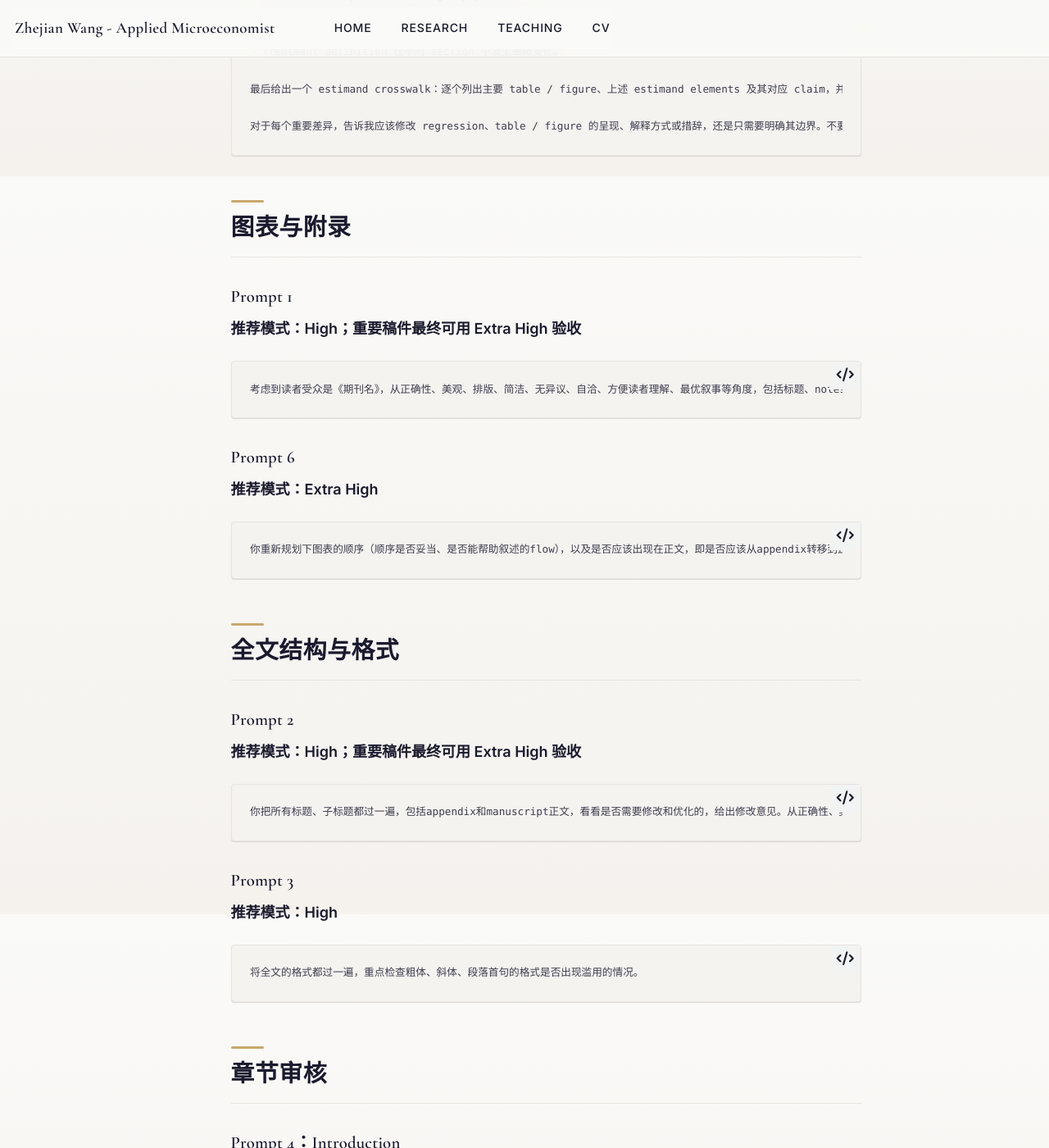
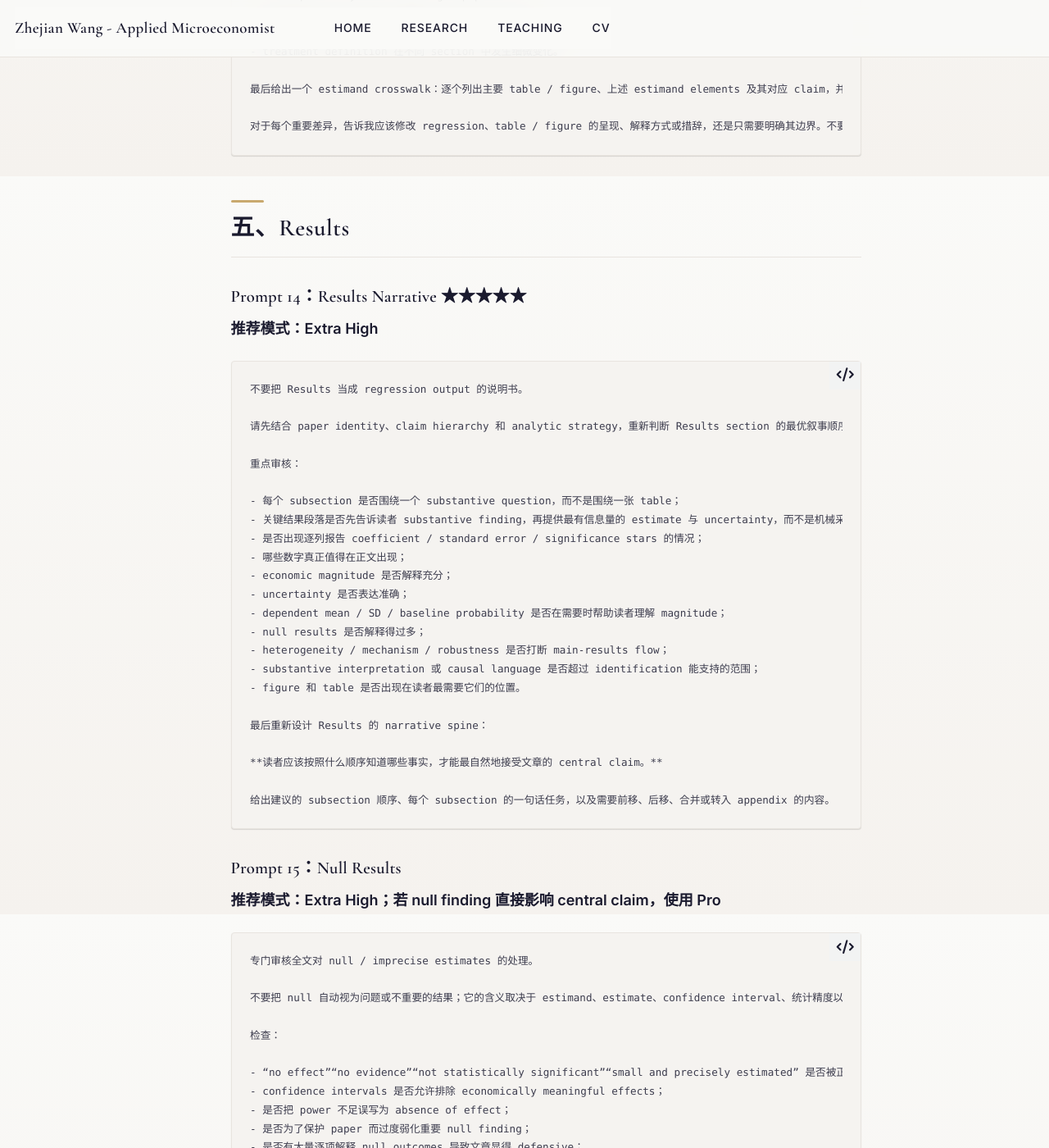
Before and after one commit to zhejianw/zhejianw.github.io, a Jekyll site: the page built from ai/prompts/index.md, in a window 1280 px wide and 1400 px high, scrolled down 6085 px. Shown: the whole window at 82% size. Built offline with Jekyll 4.4.1, drawn with Linux system fonts in a browser that asks for light colours; a script that is not in the unit is left out; some of the changed text lies outside the part shown.

Commit message:
Add strengthened results narrative and null results prompts

```diff
--- a/ai/prompts/index.md
+++ b/ai/prompts/index.md
@@ -263,6 +263,67 @@ last_updated: 2026-08-26
 对于每个重要差异，告诉我应该修改 regression、table / figure 的呈现、解释方式或措辞，还是只需要明确其边界。不要为了表面一致而强迫所有分析估计同一个 estimand。
 ~~~
 
+## 五、Results
+
+### Prompt 14：Results Narrative ★★★★★
+
+**推荐模式：Extra High**
+
+~~~text
+不要把 Results 当成 regression output 的说明书。
+
+请先结合 paper identity、claim hierarchy 和 analytic strategy，重新判断 Results section 的最优叙事顺序。
+
+重点审核：
+
+- 每个 subsection 是否围绕一个 substantive question，而不是围绕一张 table；
+- 关键结果段落是否先告诉读者 substantive finding，再提供最有信息量的 estimate 与 uncertainty，而不是机械采用同一种段落模板；
+- 是否出现逐列报告 coefficient / standard error / significance stars 的情况；
+- 哪些数字真正值得在正文出现；
+- economic magnitude 是否解释充分；
+- uncertainty 是否表达准确；
+- dependent mean / SD / baseline probability 是否在需要时帮助读者理解 magnitude；
+- null results 是否解释得过多；
+- heterogeneity / mechanism / robustness 是否打断 main-results flow；
+- substantive interpretation 或 causal language 是否超过 identification 能支持的范围；
+- figure 和 table 是否出现在读者最需要它们的位置。
+
+最后重新设计 Results 的 narrative spine：
+
+**读者应该按照什么顺序知道哪些事实，才能最自然地接受文章的 central claim。**
+
+给出建议的 subsection 顺序、每个 subsection 的一句话任务，以及需要前移、后移、合并或转入 appendix 的内容。
+~~~
+
+### Prompt 15：Null Results
+
+**推荐模式：Extra High；若 null finding 直接影响 central claim，使用 Pro**
+
+~~~text
+专门审核全文对 null / imprecise estimates 的处理。
+
+不要把 null 自动视为问题或不重要的结果；它的含义取决于 estimand、estimate、confidence interval、统计精度以及 economically meaningful effect 的范围。
+
+检查：
+
+- “no effect”“no evidence”“not statistically significant”“small and precisely estimated” 是否被正确区分；
+- confidence intervals 是否允许排除 economically meaningful effects；
+- 是否把 power 不足误写为 absence of effect；
+- 是否为了保护 paper 而过度弱化重要 null finding；
+- 是否有大量逐项解释 null outcomes 导致文章显得 defensive；
+- null finding 的正文或 appendix placement 是否由 substantive importance 决定，而不是由 statistical significance 决定。
+
+判断哪些 null findings：
+
+- 是论文的重要 substantive result；
+- 只是 secondary outcome；
+- 适合正文一句话概括；
+- 应进入 appendix；
+- 不值得讨论。
+
+对于重要的 null finding，给出最准确的表述，并说明现有 confidence interval 能否支持 evidence of absence，还是只能支持 absence of evidence。
+~~~
+
 ## 图表与附录
 
 ### Prompt 1
```
